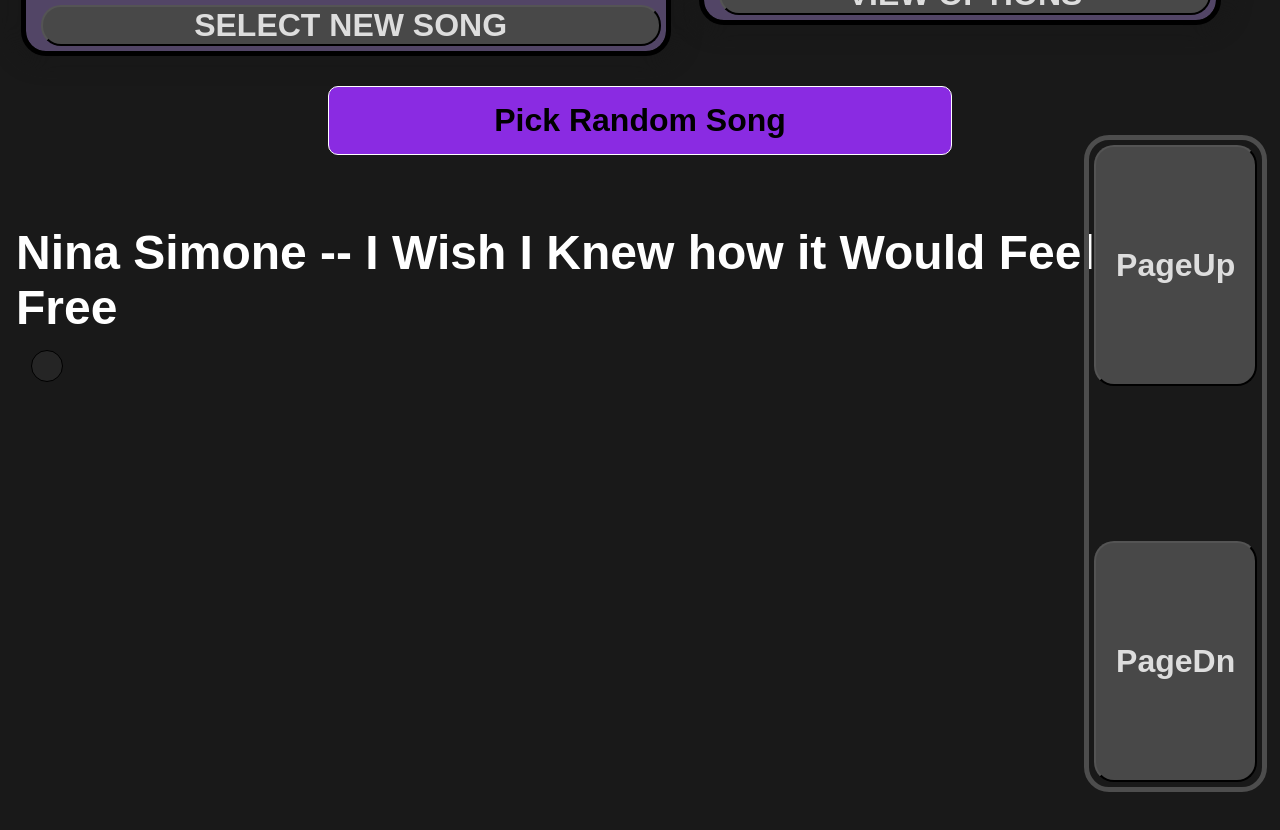
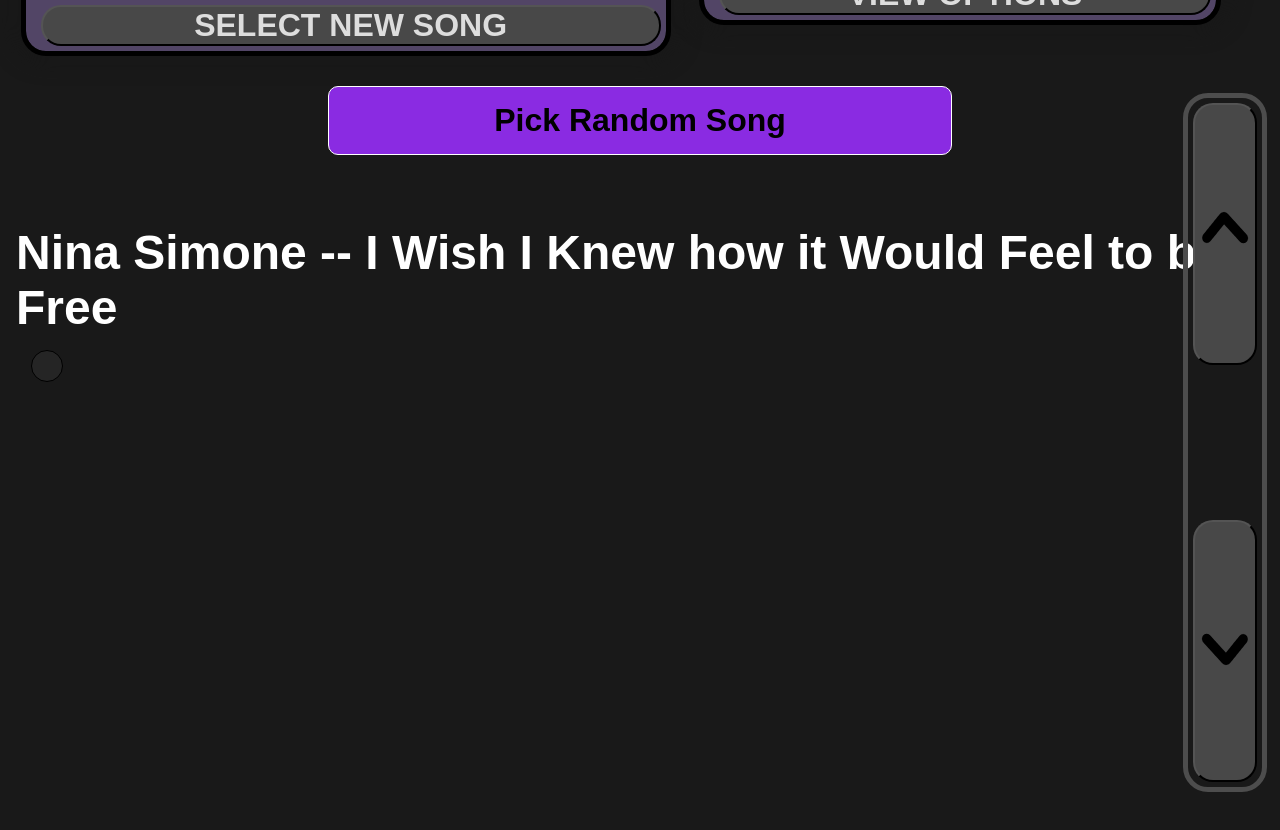
Before and after one commit to ddectis/transpose, a Next.js app: page / in a window 1280 px wide. Both pictures are taken after a click on the button "Pick Random Song". Shown: the top 830 px of the page. Built offline with nearby package versions, Linux system fonts and the light colour scheme; no server answers; a web font is replaced by a local one.

Commit message:
slight design revision

```diff
--- a/src/components/PageScroll.js
+++ b/src/components/PageScroll.js
@@ -1,5 +1,6 @@
 import React from "react"
 import styles from '@/styles/PageScroll.module.css'
+import Image from 'next/image'
 
 const PageScroll = () => {
     const handleScroll = value => {
@@ -10,8 +11,28 @@
 
     return (
         <div className={`${styles.pageUpDown}`}>
-            <button className={`${styles.marginBottom}`} onClick={() => { handleScroll( -1) }}>PageUp</button>
-            <button onClick={() => { handleScroll( 1) }}>PageDn</button>
+            <button
+                className={`${styles.marginBottom}`}
+                onClick={() => { handleScroll(-1) }}
+            ><Image
+                    src='/arrow.png'
+                    width={50}
+                    height={50}
+                    alt='CMH Logo'
+
+                />
+            </button>
+            <button
+                onClick={() => { handleScroll(1) }}
+            >
+                <Image
+                    src='/arrow.png'
+                    width={50}
+                    height={50}
+                    alt='CMH Logo'
+                    className={`${styles.scrollDownImage}`}
+                />
+            </button>
         </div>
     )
 }
--- a/src/styles/PageScroll.module.css
+++ b/src/styles/PageScroll.module.css
@@ -6,6 +6,7 @@
     flex-direction: column;
     border: 5px solid rgb(77, 77, 77);
     border-radius: 25px;
+    padding-inline: 0px;
 }
 
 .pageUpDown button{
@@ -14,9 +15,14 @@
     border-radius: 20px;
     background: #484848;
     color: #dddddd;
+    padding-inline: 5px;
 
 }
 
 .marginBottom{
     margin-bottom: 150px;
 }
+
+.scrollDownImage{
+    transform: rotate(180deg);
+}
```
Also changed, not shown: public/arrow.jpg (added), public/arrow.png (added).
